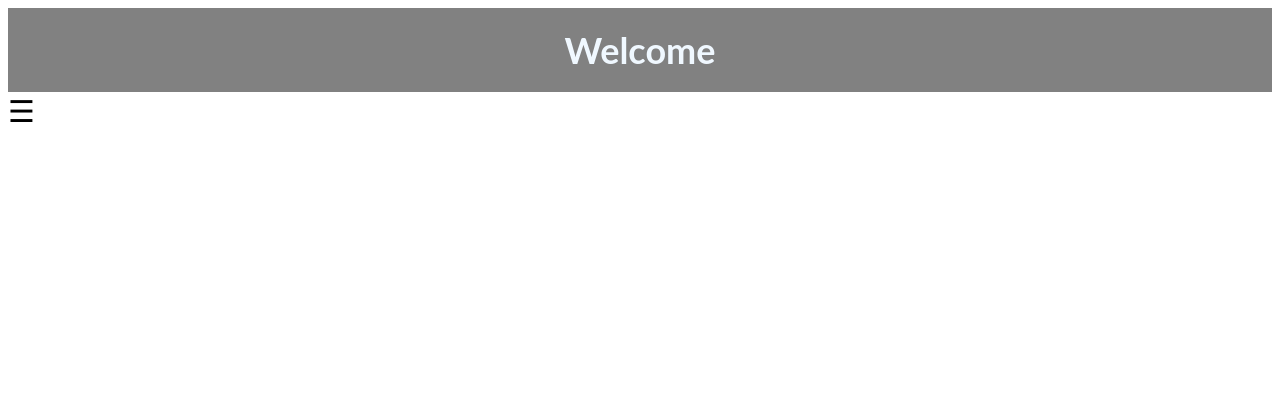
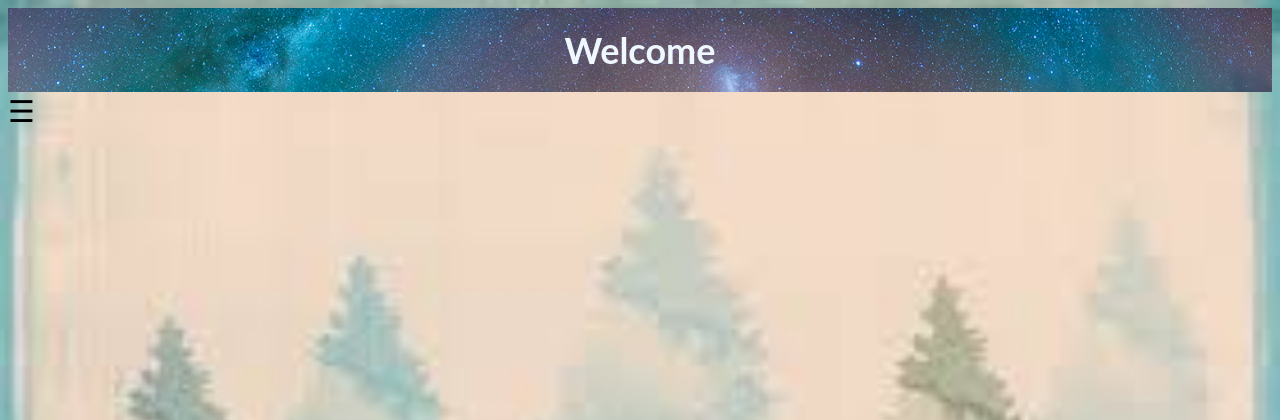
Before and after one commit to Alec526/fullstack-project, a PHP site: page / in a window 1280 px wide. Shown: the top 420 px of the page. Run offline with PHP 8.4, Linux system fonts and the light colour scheme.

Commit message:
added images

```diff
--- a/website.css
+++ b/website.css
@@ -3,7 +3,23 @@
 }
 body {
     font-family: "Lato", sans-serif;
+    background-image: url("images/backgroundimage.jpg");
+    background-repeat: no-repeat;
+    background-size: cover;
 }
+
+.header {
+    color: aliceblue;
+    padding: 20px 10px;
+    text-align: center;
+    font-weight: bold;
+    font-size: 36px;
+    background-image: url("images/headerimage.jpg");
+    background-repeat: no-repeat;
+    background-size: cover;
+}
+
+
 
 /* navigation bar */
 
@@ -45,12 +61,3 @@ body {
     .sidenav {padding-top: 15px;}
     .sidenav a {font-size: 18px;}
 }
-
-.header {
-    color: aliceblue;
-    padding: 20px 10px;
-    text-align: center;
-    background: #818181;
-    font-weight: bold;
-    font-size: 36px;
-}
```
Also changed, not shown: images/backgroundimage.jpg (added), images/headerimage.jpg (added).
